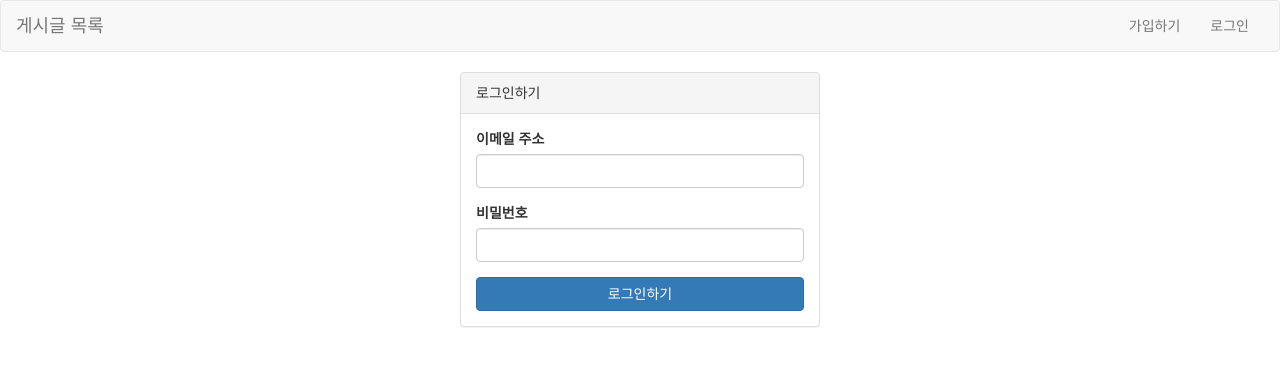
After one commit to swarf00/minitutorial, a Django app: page /user/login/ in a window 1280 px wide. The commit adds this page. Shown: the top 366 px of the page. Run offline with Django 3.2, Linux system fonts and the light colour scheme; some libraries are stand-ins or nearby versions.

Commit message:
Add login functionality

```diff
--- a/bbs/templates/base.html
+++ b/bbs/templates/base.html
@@ -21,6 +21,22 @@
             <div class="navbar-header">
                 <a class="navbar-brand" href="/article/">게시글 목록</a>
             </div>
+            <div class="collapse navbar-collapse" id="bs-example-navbar-collapse-1">
+                <ul class="nav navbar-nav navbar-right">
+                    <li class="">
+                        {% if not request.user.is_authenticated %}
+                        <a href="/user/create/">가입하기</a>
+                        {% endif %}
+                    </li>
+                    <li class="">
+                        {% if request.user.is_authenticated %}
+                        <a href="/user/login/">로그아웃</a>
+                        {% else %}
+                        <a href="/user/login/">로그인</a>
+                        {% endif %}
+                    </li>
+                </ul>
+            </div>
         </div>
     </nav>
     {% if messages %}
--- a/minitutorial/settings.py
+++ b/minitutorial/settings.py
@@ -127,6 +127,12 @@ STATIC_URL = '/static/'
 
 AUTH_USER_MODEL = 'user.User'
 
+LOGIN_REDIRECT_URL = '/article/'
+
+LOGIN_URL = '/user/login/'
+
+# SESSION_COOKIE_SECURE = True
+
 # LOCALE_PATHS = (
 #     os.path.join(BASE_DIR, 'locale'),
 # )
--- a/minitutorial/urls.py
+++ b/minitutorial/urls.py
@@ -17,7 +17,7 @@ from django.contrib import admin
 from django.urls import path
 
 from bbs.views import hello, ArticleListView, ArticleDetailView, ArticleCreateUpdateView
-from user.views import UserRegistrationView
+from user.views import UserRegistrationView, UserLoginView
 
 urlpatterns = [
     path('hello/<to>', hello),
@@ -28,6 +28,7 @@ urlpatterns = [
     path('article/<article_id>/update/', ArticleCreateUpdateView.as_view()),
 
     path('user/create/', UserRegistrationView.as_view()),
+    path('user/login/', UserLoginView.as_view()),
 
     path('admin/', admin.site.urls),
 ]
--- a/user/forms.py
+++ b/user/forms.py
@@ -1,5 +1,7 @@
+from django import forms
 from django.contrib.auth import get_user_model
-from django.contrib.auth.forms import UserCreationForm
+from django.contrib.auth.forms import UserCreationForm, AuthenticationForm
+from django.forms import EmailField
 
 
 class UserRegistrationForm(UserCreationForm):
@@ -7,3 +9,7 @@ class UserRegistrationForm(UserCreationForm):
     class Meta:
         model = get_user_model()
         fields = ('email', 'name')
+
+
+class LoginForm(AuthenticationForm):
+    username = EmailField(widget=forms.EmailInput(attrs={'autofocus': True}))
--- /dev/null
+++ b/user/templates/user/login_form.html
@@ -0,0 +1,52 @@
+{% extends 'base.html' %}
+{% load i18n %}
+
+{% block title %}<title>회원 가입</title>{% endblock %}
+
+{% block css %}
+<link rel="stylesheet" href="https://maxcdn.bootstrapcdn.com/bootstrap/3.3.2/css/bootstrap.min.css">
+<style>
+    .registration {
+        width: 360px;
+        margin: 0 auto;
+    }
+    p {
+        text-align: center;
+    }
+    label {
+        width: 50%;
+        text-align: left;
+    }
+    .control-label {
+        width: 100%;
+    }
+    .registration .form-actions > button {
+        width: 100%;
+    }
+</style>
+{% endblock css %}
+
+{% block content %}
+<div class="panel panel-default registration">
+    <div class="panel-heading">
+        로그인하기
+    </div>
+    <div class="panel-body">
+        <form action="." method="post">
+            {% csrf_token %}
+            {% for field in form %}
+                <div class="form-group {% if field.errors|length > 0 %}has-error{%endif %}">
+                    <label for="{{ field.id_for_label }}">{{ field.label }}</label>
+                    <input name="{{ field.html_name }}" id="{{ field.id_for_label }}" class="form-control" type="{{ field.field.widget.input_type }}" value="{{ field.value|default_if_none:'' }}">
+                    {% for error in field.errors %}
+                        <label class="control-label" for="{{ field.id_for_label }}">{{ error }}</label>
+                    {% endfor %}
+                </div>
+            {% endfor %}
+            <div class="form-actions">
+                <button class="btn btn-primary btn-large" type="submit">로그인하기</button>
+            </div>
+        </form>
+    </div>
+</div>
+{% endblock content %}
--- a/user/views.py
+++ b/user/views.py
@@ -1,7 +1,8 @@
 from django.contrib.auth import get_user_model
+from django.contrib.auth.views import LoginView
 from django.views.generic import CreateView
 
-from user.forms import UserRegistrationForm
+from user.forms import UserRegistrationForm, LoginForm
 
 
 class UserRegistrationView(CreateView):
@@ -9,4 +10,7 @@ class UserRegistrationView(CreateView):
     form_class = UserRegistrationForm
     success_url = '/article/'
 
-    # fields = ('email', 'name', 'password')
+
+class UserLoginView(LoginView):
+    authentication_form = LoginForm
+    template_name = 'user/login_form.html'
```
Also changed, not shown: bbs/views.py (+6 -2 lines), db.sqlite3.
